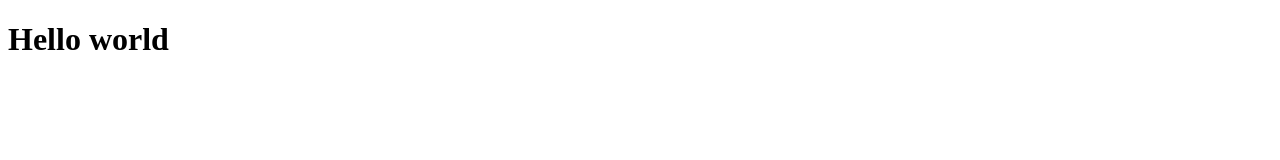
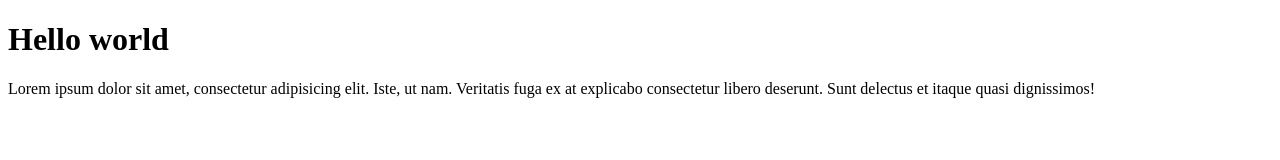
Before and after one commit to bestalexlogin/goit-markup-hw-01, a plain HTML site: page index.html in a window 1280 px wide. Drawn offline with Linux system fonts and the light colour scheme.

Commit message:
Update index.html

```diff
--- a/index.html
+++ b/index.html
@@ -7,5 +7,10 @@
   </head>
   <body>
     <h1>Hello world</h1>
+    <p>
+      Lorem ipsum dolor sit amet, consectetur adipisicing elit. Iste, ut nam.
+      Veritatis fuga ex at explicabo consectetur libero deserunt. Sunt delectus
+      et itaque quasi dignissimos!
+    </p>
   </body>
 </html>
```
